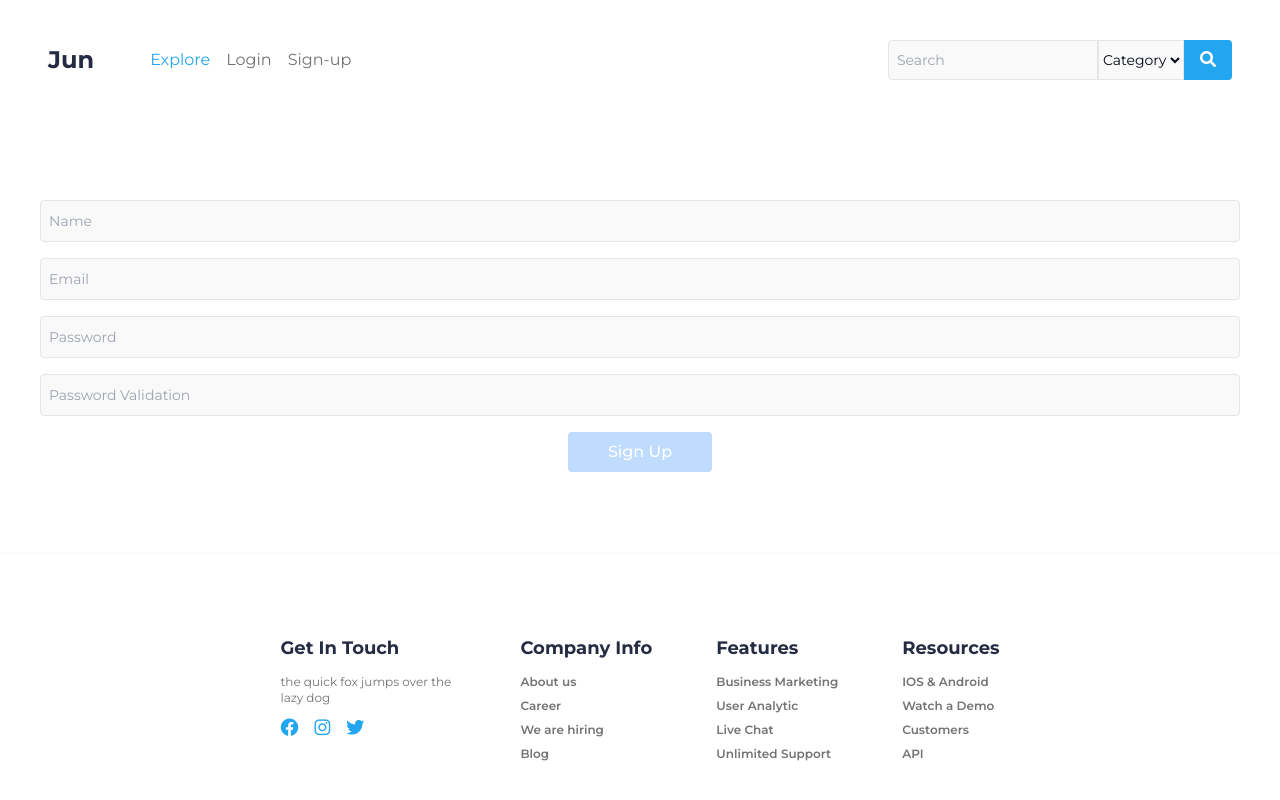
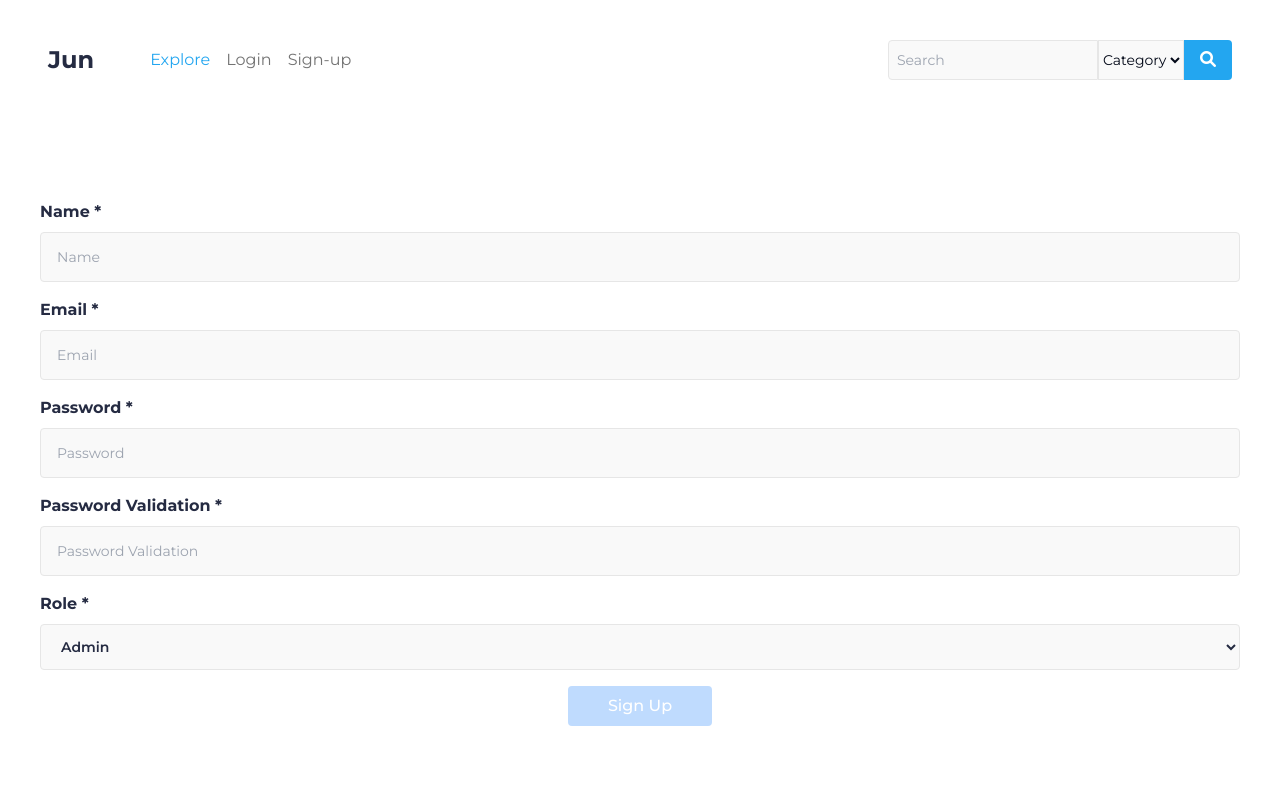
Before and after one commit to furkankizilbuga/Ecomm-project, a React (Vite) app in the folder jun/: page /signup in a window 1280 px wide. Shown: the top 800 px of the page. Built offline with nearby package versions, Linux system fonts and the light colour scheme.

Commit message:
Update SignUpPage.jsx

```diff
--- a/jun/src/pages/SignUpPage.jsx
+++ b/jun/src/pages/SignUpPage.jsx
@@ -1,18 +1,26 @@
-import { useForm } from "react-hook-form"
+import { useForm, useWatch } from "react-hook-form"
 
 export default function SignUpPage() {
 
     const {
         register,
         handleSubmit,
-        formState: { errors, isValid},
+        formState: { errors, isValid },
+        control
     } = useForm({
         defaultValues: {
             name: "",
             email: "",
-            password: ""
+            password: "",
+            role_id: 1,
+
         },
         mode: "onSubmit"
+    })
+
+    const roleId = useWatch({
+        control,
+        name: "role_id"
     })
 
     const onSubmit = () => {
@@ -22,16 +30,18 @@ export default function SignUpPage() {
     return(
         <div className="py-20 mx-10">
             <form className="flex flex-col items-center gap-4" onSubmit={handleSubmit(onSubmit)}>
-                <div className="w-full">
+                <div className="w-full flex flex-col gap-2">
+                    <label className="text-textColor font-bold">Name *</label>
                     <input
-                        className="bg-[#F9F9F9] w-full placeholder:text-sm focus:border-primaryBlue transition-all outline-none rounded border border-[#E6E6E6] py-2 pl-2"
+                        className="bg-[#F9F9F9] w-full placeholder:text-sm focus:border-primaryBlue transition-all outline-none rounded border border-[#E6E6E6] py-3 pl-4"
                         placeholder="Name"
                         {...register("name", { required: "Lütfen isminizi giriniz!", minLength: 3})}/>
                     {errors.name && <span>{errors.name.message}</span>}
                 </div>
-                <div className="w-full">
+                <div className="w-full flex flex-col gap-2">
+                    <label className="text-textColor font-bold">Email *</label>
                     <input
-                        className="bg-[#F9F9F9] w-full placeholder:text-sm focus:border-primaryBlue transition-all outline-none rounded border border-[#E6E6E6] py-2 pl-2"
+                        className="bg-[#F9F9F9] w-full placeholder:text-sm focus:border-primaryBlue transition-all outline-none rounded border border-[#E6E6E6] py-3 pl-4"
                         placeholder="Email"
                         {...register("email", {
                             required: "Lütfen mailinizi giriniz!",
@@ -43,9 +53,10 @@ export default function SignUpPage() {
                         })}/>
                     {errors.email && <span>{errors.email.message}</span>}
                 </div>
-                <div className="w-full">
+                <div className="w-full flex flex-col gap-2">
+                    <label className="text-textColor font-bold">Password *</label>
                     <input
-                        className="bg-[#F9F9F9] w-full placeholder:text-sm focus:border-primaryBlue transition-all outline-none rounded border border-[#E6E6E6] py-2 pl-2"
+                        className="bg-[#F9F9F9] w-full placeholder:text-sm focus:border-primaryBlue transition-all outline-none rounded border border-[#E6E6E6] py-3 pl-4"
                         placeholder="Password"
                         {...register("password", {
                             required: "Lütfen şifrenizi giriniz!",
@@ -56,9 +67,10 @@ export default function SignUpPage() {
                             })}/>
                     {errors.password && <span>{errors.password.message}</span>}
                 </div>
-                <div className="w-full">
+                <div className="w-full flex flex-col gap-2">
+                    <label className="text-textColor font-bold">Password Validation *</label>
                     <input
-                        className="bg-[#F9F9F9] w-full placeholder:text-sm focus:border-primaryBlue transition-all outline-none rounded border border-[#E6E6E6] py-2 pl-2"
+                        className="bg-[#F9F9F9] w-full placeholder:text-sm focus:border-primaryBlue transition-all outline-none rounded border border-[#E6E6E6] py-3 pl-4"
                         placeholder="Password Validation"
                         {...register("password", {
                             required: "Lütfen şifrenizi tekrar giriniz!",
@@ -69,6 +81,35 @@ export default function SignUpPage() {
                             })}/>
                     {errors.password && <span>{errors.password.message}</span>}
                 </div>
+                <div className="w-full flex flex-col gap-2">
+                    <label className="text-textColor font-bold">Role *</label>
+                    <select
+                        {...register("role_id")}
+                        className="bg-[#F9F9F9] w-full focus:border-primaryBlue transition-all font-semibold text-textColor outline-none rounded border border-[#E6E6E6] py-3 pl-4 text-sm">
+                        <option value="3" className="font-medium text-textColor" selected>Customer</option>
+                        <option value="1" className="font-medium text-textColor">Admin</option>
+                        <option value="2" className="font-medium text-textColor">Store</option>
+                    </select>
+                </div>
+                {
+                    roleId == 2 &&
+                    <>
+                        <div className="w-full flex flex-col gap-2">
+                            <label className="text-textColor font-bold">Password *</label>
+                            <input
+                                className="bg-[#F9F9F9] w-full placeholder:text-sm focus:border-primaryBlue transition-all outline-none rounded border border-[#E6E6E6] py-3 pl-4"
+                                placeholder="Store Name"
+                                {...register("password", {
+                                    required: "Lütfen şifrenizi giriniz!",
+                                    pattern: {
+                                        value: /^(?=.*[a-z])(?=.*[A-Z])(?=.*\d)[A-Za-z\d]{8,}$/,
+                                        message: "Şifreniz en az: bir büyük, bir küçük harf, bir özel karakter ve bir sayı içermelidir!"
+                                    }
+                                    })}/>
+                            {errors.password && <span>{errors.password.message}</span>}
+                        </div>
+                    </>
+                }
                 <button
                     type="submit"
                     disabled={ !isValid }
```
